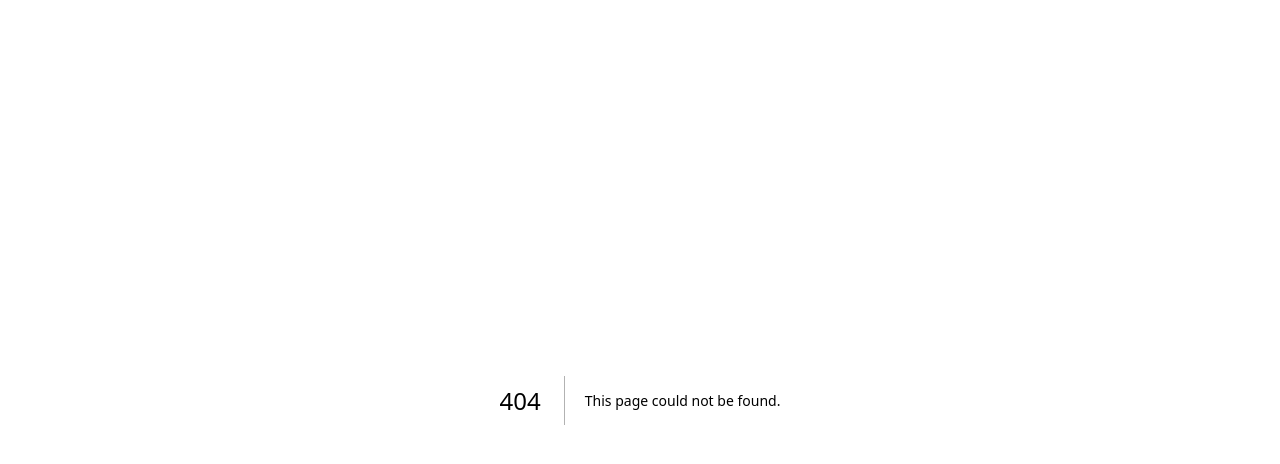
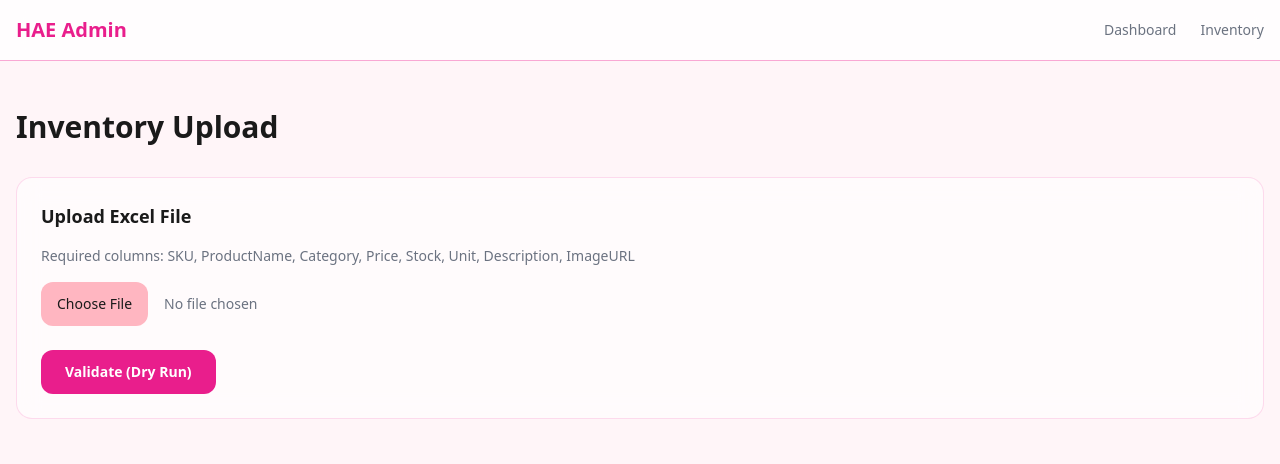
Before and after one commit to rlehdx/HT, a Next.js app: page /inventory in a window 1280 px wide. Before the commit this address had no page. Shown: the top 464 px of the page. Built offline with nearby package versions, Linux system fonts and the light colour scheme.

Commit message:
feat: add admin inventory upload page with two-step validate/commit flow

```diff
--- /dev/null
+++ b/app/(admin)/inventory/InventoryUploader.tsx
@@ -0,0 +1,122 @@
+// PATH: app/(admin)/inventory/InventoryUploader.tsx
+'use client'
+import { useState, useRef } from 'react'
+import { GlassCard } from '@/components/ui/GlassCard'
+import { PinkButton } from '@/components/ui/PinkButton'
+import type { ValidationReport, RowError } from '@/lib/types'
+
+type Step = 'idle' | 'validating' | 'validated' | 'committing' | 'done' | 'error'
+
+export function InventoryUploader() {
+  const [step, setStep] = useState<Step>('idle')
+  const [report, setReport] = useState<ValidationReport | null>(null)
+  const [commitResult, setCommitResult] = useState<{ committed: number; errors: RowError[] } | null>(null)
+  const [errorMsg, setErrorMsg] = useState<string | null>(null)
+  const fileRef = useRef<HTMLInputElement>(null)
+
+  const getFile = (): File | null => fileRef.current?.files?.[0] ?? null
+
+  const handleValidate = async () => {
+    const file = getFile()
+    if (!file) return
+    setStep('validating')
+    setErrorMsg(null)
+
+    const fd = new FormData()
+    fd.append('file', file)
+
+    const res = await fetch('/api/inventory/validate', { method: 'POST', body: fd })
+    const json = await res.json()
+
+    if (!res.ok) {
+      setErrorMsg(json.error)
+      setStep('error')
+      return
+    }
+
+    setReport(json as ValidationReport)
+    setStep('validated')
+  }
+
+  const handleCommit = async () => {
+    const file = getFile()
+    if (!file) return
+    setStep('committing')
+
+    const fd = new FormData()
+    fd.append('file', file)
+
+    const res = await fetch('/api/inventory/commit', { method: 'POST', body: fd })
+    const json = await res.json()
+
+    if (!res.ok) {
+      setErrorMsg(json.error)
+      setStep('error')
+      return
+    }
+
+    setCommitResult(json)
+    setStep('done')
+  }
+
+  return (
+    <div className="space-y-6">
+      <GlassCard>
+        <h2 className="mb-4 text-lg font-semibold text-text-main">Upload Excel File</h2>
+        <p className="mb-4 text-sm text-text-sub">
+          Required columns: SKU, ProductName, Category, Price, Stock, Unit, Description, ImageURL
+        </p>
+        <input
+          ref={fileRef}
+          type="file"
+          accept=".xlsx,.xls"
+          className="block w-full text-sm text-text-sub file:mr-4 file:min-h-[44px] file:rounded-xl file:border-0 file:bg-soft file:px-4 file:py-2 file:text-sm file:font-medium file:text-text-main hover:file:bg-accent/20"
+        />
+        <div className="mt-6 flex flex-wrap gap-3">
+          <PinkButton onClick={handleValidate} disabled={step === 'validating' || step === 'committing'}>
+            {step === 'validating' ? 'Validating...' : 'Validate (Dry Run)'}
+          </PinkButton>
+          {step === 'validated' && (
+            <PinkButton onClick={handleCommit} disabled={!report || report.valid.length === 0}>
+              Commit {report?.valid.length ?? 0} Valid Rows
+            </PinkButton>
+          )}
+        </div>
+      </GlassCard>
+
+      {step === 'error' && errorMsg && (
+        <GlassCard>
+          <p className="text-sm font-medium text-red-700">{errorMsg}</p>
+        </GlassCard>
+      )}
+
+      {report && (step === 'validated' || step === 'committing') && (
+        <GlassCard>
+          <h3 className="mb-3 font-semibold text-text-main">
+            Validation Report — {report.valid.length} valid / {report.errors.length} errors
+          </h3>
+          {report.errors.length > 0 && (
+            <ul className="space-y-1">
+              {report.errors.map((e, i) => (
+                <li key={i} className="text-xs text-red-600">
+                  Row {e.rowIndex} · {e.field}: {e.message}
+                </li>
+              ))}
+            </ul>
+          )}
+        </GlassCard>
+      )}
+
+      {step === 'done' && commitResult && (
+        <GlassCard>
+          <p className="font-semibold text-green-700">
+            ✓ {commitResult.committed} products upserted successfully.
+          </p>
+          {commitResult.errors.length > 0 && (
+            <p className="mt-2 text-sm text-text-sub">{commitResult.errors.length} rows skipped (validation errors).</p>
+          )}
+        </GlassCard>
+      )}
+    </div>
+  )
+}
--- /dev/null
+++ b/app/(admin)/inventory/page.tsx
@@ -0,0 +1,11 @@
+// PATH: app/(admin)/inventory/page.tsx
+import { InventoryUploader } from './InventoryUploader'
+
+export default function InventoryPage() {
+  return (
+    <div>
+      <h1 className="mb-8 text-3xl font-bold text-text-main">Inventory Upload</h1>
+      <InventoryUploader />
+    </div>
+  )
+}
--- /dev/null
+++ b/app/(admin)/layout.tsx
@@ -0,0 +1,19 @@
+// PATH: app/(admin)/layout.tsx
+import type { ReactNode } from 'react'
+
+export default function AdminLayout({ children }: { children: ReactNode }) {
+  return (
+    <div className="min-h-screen bg-surface">
+      <header className="sticky top-0 z-40 border-b border-border bg-white/80 backdrop-blur-md">
+        <div className="mx-auto flex max-w-7xl items-center justify-between px-4 py-4">
+          <span className="text-xl font-bold text-primary">HAE Admin</span>
+          <nav className="flex items-center gap-6">
+            <a href="/dashboard" className="text-sm text-text-sub hover:text-text-main">Dashboard</a>
+            <a href="/inventory" className="text-sm text-text-sub hover:text-text-main">Inventory</a>
+          </nav>
+        </div>
+      </header>
+      <main className="mx-auto max-w-7xl px-4 py-12">{children}</main>
+    </div>
+  )
+}
```
